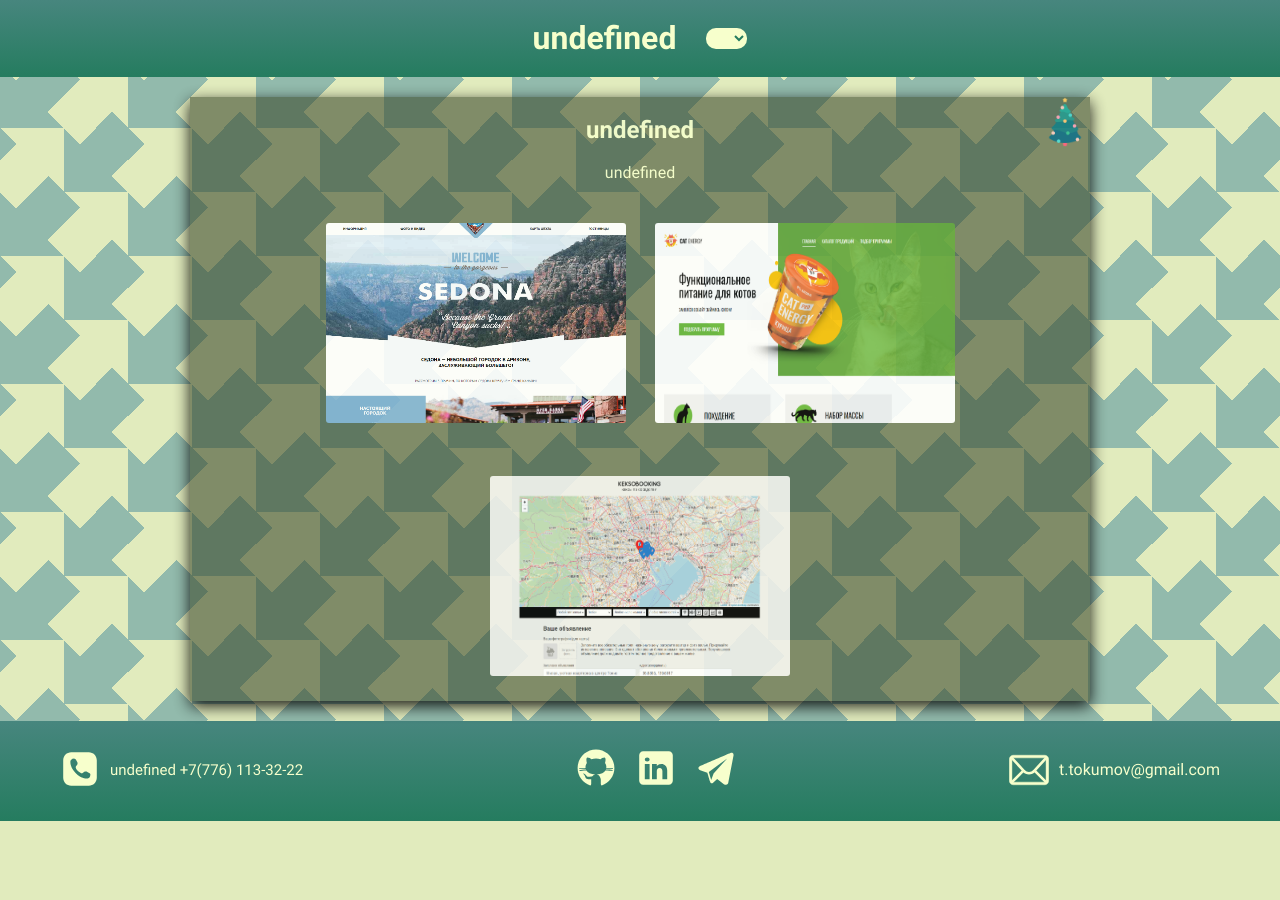
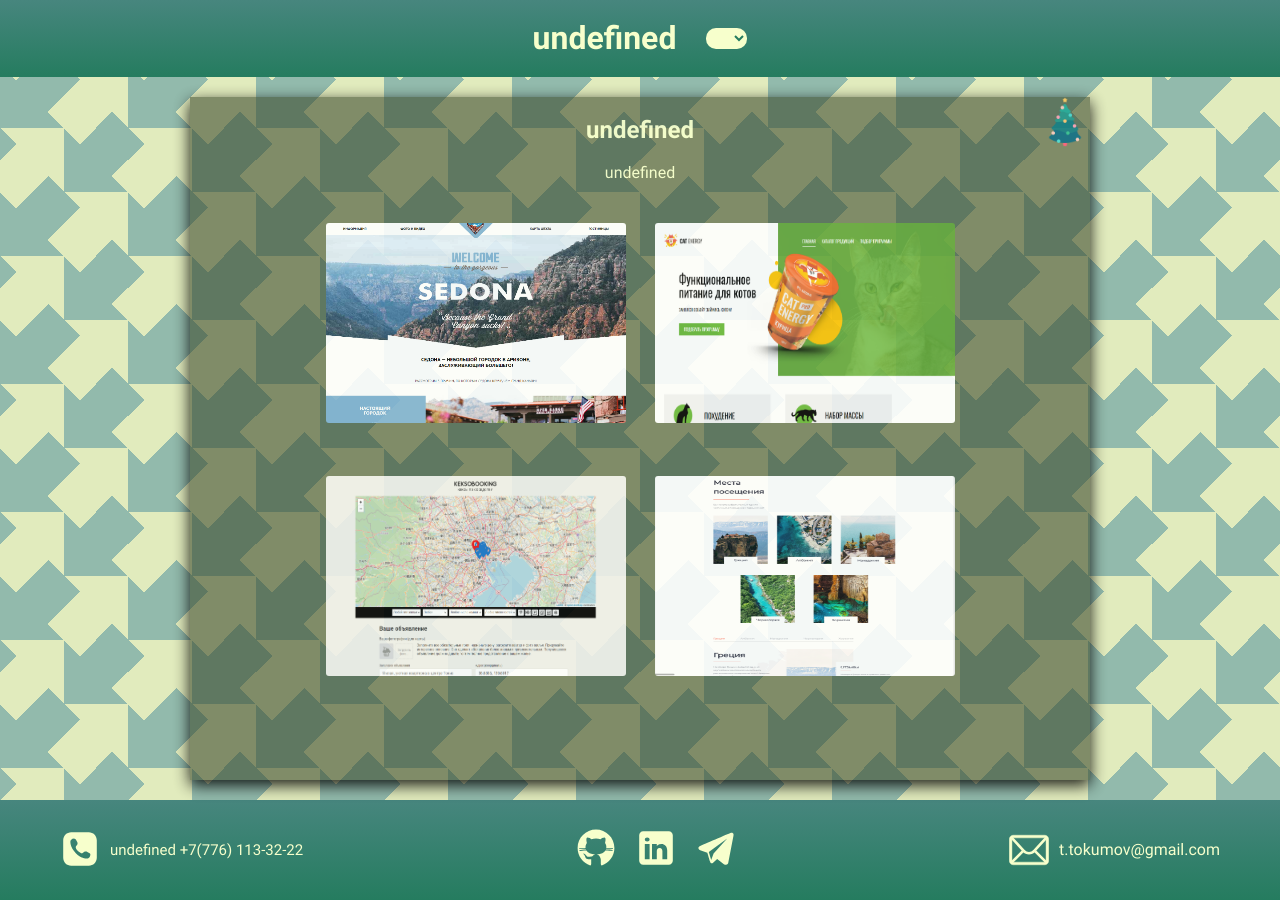
Before and after one commit to TTscript/portfolio, a plain HTML site: page index.html in a window 1280 px wide. Before the commit the page ends 821 px from the top, so only its background shows below. Drawn offline with Linux system fonts and the light colour scheme.

Commit message:
added new project (travelling)

```diff
--- a/css/style.css
+++ b/css/style.css
@@ -102,7 +102,7 @@ a {
 .main-container {
     display: flex;
     flex-direction: column;
-    height: 100%;
+    min-height: 100%;
     text-align: center;
 }
 
--- a/index.html
+++ b/index.html
@@ -39,6 +39,9 @@
                         <a class="main__my-works" href="https://ttscript.github.io/1675795-sedona-30/" target="_blank"><img src="./img/projects/sedona.png" height="200" width="300" alt="Sedona"></a>
                         <a class="main__my-works" href="https://ttscript.github.io/1675795-cat-energy-22/" target="_blank"><img src="./img/projects/cat-energy.png" height="200" width="300" alt="Cat Energy"></a>
                         <a class="main__my-works" href="https://ttscript.github.io/1675795-keksobooking-23/" target="_blank"><img src="./img/projects/keksobooking.png" height="200" width="300" alt="Keksobooking"></a>
+                        <a class="main__my-works" href="https://ttscript.github.io/Tokumov_way/src/" target="_blank"><img src="./img/projects/travelling-to-europe.png" height="200" width="300" alt="Travelling to Europe"></a>
+                    </div>
+                    </div>
                     </div>
                 </section>
             </div>
```
Also changed, not shown: new-year.html (+6 -0 lines), img/projects/travelling-to-europe.png (added), 2 other files.
